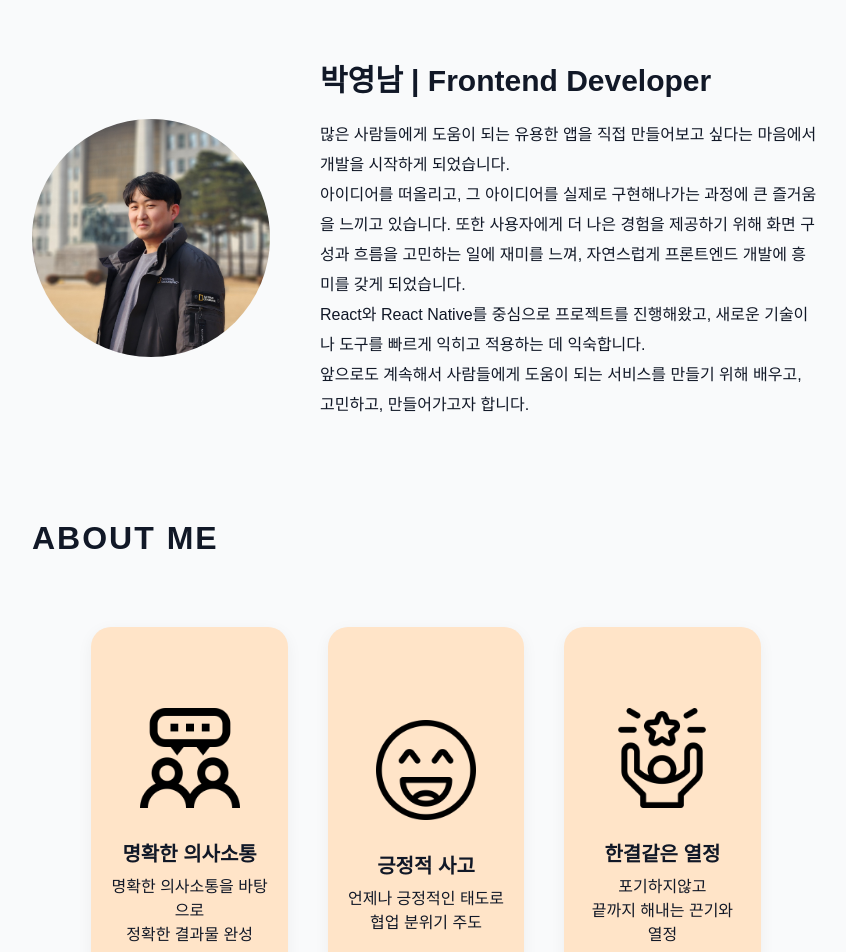
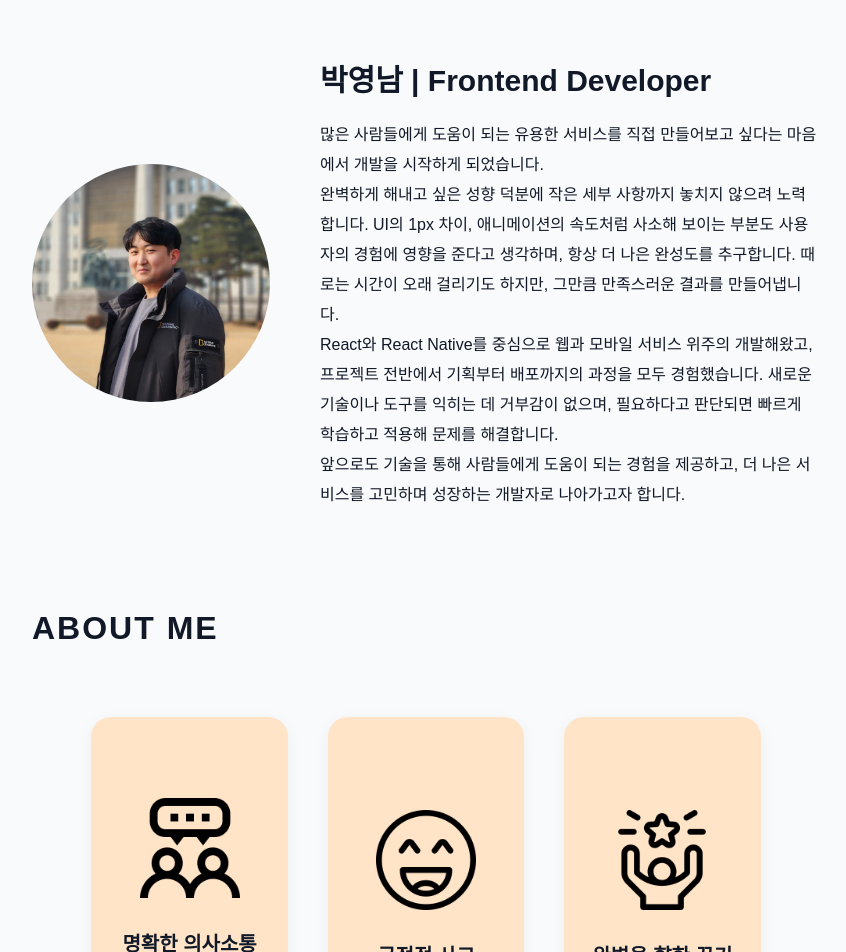
Before and after one commit to FreshSangchoo/blog, a React (Vite) app in the folder frontend/: page /introduce in a window 1280 px wide. Shown: the part 280-1232 px from the top of the page, without its empty margins (214-1060 px from the left). Built offline with nearby package versions, Linux system fonts and the light colour scheme; a small style sheet from the web is missing.

Commit message:
[edit] Edit profile description

```diff
--- a/frontend/src/components/introduce/AboutMe.tsx
+++ b/frontend/src/components/introduce/AboutMe.tsx
@@ -12,16 +12,20 @@ function AboutMe() {
         <div className="profile-introduction">
           <div className="name-text">박영남 | Frontend Developer</div>
           <div className="about-me-description">
-            많은 사람들에게 도움이 되는 유용한 앱을 직접 만들어보고 싶다는
+            많은 사람들에게 도움이 되는 유용한 서비스를 직접 만들어보고 싶다는
             마음에서 개발을 시작하게 되었습니다. <br />
-            아이디어를 떠올리고, 그 아이디어를 실제로 구현해나가는 과정에 큰
-            즐거움을 느끼고 있습니다. 또한 사용자에게 더 나은 경험을 제공하기
-            위해 화면 구성과 흐름을 고민하는 일에 재미를 느껴, 자연스럽게
-            프론트엔드 개발에 흥미를 갖게 되었습니다. <br />
-            React와 React Native를 중심으로 프로젝트를 진행해왔고, 새로운
-            기술이나 도구를 빠르게 익히고 적용하는 데 익숙합니다. <br />
-            앞으로도 계속해서 사람들에게 도움이 되는 서비스를 만들기 위해
-            배우고, 고민하고, 만들어가고자 합니다.
+            완벽하게 해내고 싶은 성향 덕분에 작은 세부 사항까지 놓치지 않으려
+            노력합니다. UI의 1px 차이, 애니메이션의 속도처럼 사소해 보이는
+            부분도 사용자의 경험에 영향을 준다고 생각하며, 항상 더 나은 완성도를
+            추구합니다. 때로는 시간이 오래 걸리기도 하지만, 그만큼 만족스러운
+            결과를 만들어냅니다. <br />
+            React와 React Native를 중심으로 웹과 모바일 서비스 위주의
+            개발해왔고, 프로젝트 전반에서 기획부터 배포까지의 과정을 모두
+            경험했습니다. 새로운 기술이나 도구를 익히는 데 거부감이 없으며,
+            필요하다고 판단되면 빠르게 학습하고 적용해 문제를 해결합니다.
+            <br />
+            앞으로도 기술을 통해 사람들에게 도움이 되는 경험을 제공하고, 더 나은
+            서비스를 고민하며 성장하는 개발자로 나아가고자 합니다.
           </div>
         </div>
       </div>
@@ -50,11 +54,11 @@ function AboutMe() {
         </div>
         <div className="keyword-card">
           <img src={passion} alt="passionImage" className="keyword-image" />
-          <div className="keyword-title">한결같은 열정</div>
+          <div className="keyword-title">완벽을 향한 끈기</div>
           <div className="keyword-description">
-            포기하지않고
+            완벽하게 해내기 위한
             <br />
-            끝까지 해내는 끈기와 열정
+            끈기와 열정
           </div>
         </div>
       </div>
--- a/frontend/src/components/introduce/Experience.tsx
+++ b/frontend/src/components/introduce/Experience.tsx
@@ -7,11 +7,7 @@ function Experience() {
       <div className="experience-card-container">
         <div className="experience-card">
           <div className="experience-contents">
-            <div className="experience-title">
-              잼머링
-              <br />
-              (아키파이)
-            </div>
+            <div className="experience-title">잼머링</div>
             <div className="experience-period">2024.7. ~ 현재</div>
           </div>
           <div className="experience-description">
```
